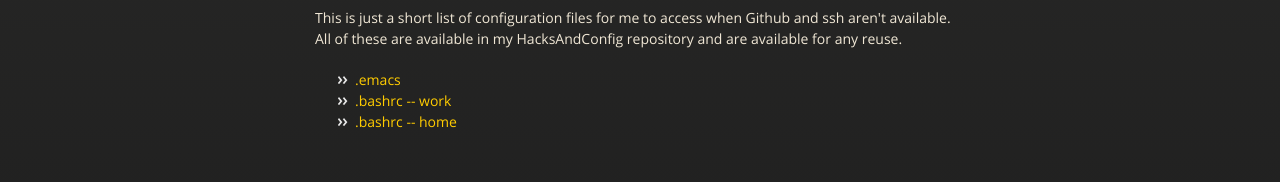
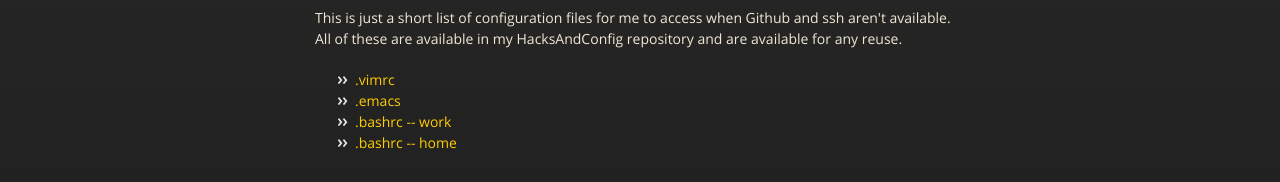
Before and after one commit to brian-rieder/brian-rieder.github.io, a plain HTML site: page miscfiles.html in a window 1280 px wide. Shown: the part 305-487 px from the top of the page. Drawn offline with nearby package versions, Linux system fonts and the light colour scheme.

Commit message:
Added Github raw links to fix relative link issue

```diff
--- a/miscfiles.html
+++ b/miscfiles.html
@@ -47,8 +47,9 @@
 	<p>This is just a short list of configuration files for me to access when Github and ssh aren't available. All of these are available in my HacksAndConfig repository and are available for any reuse.</p>
 
 	<ul>
-	  <li><a href="/etcfiles/.emacs">.emacs</a></li>
-	  <li><a href="/etcfiles/education.html">.bashrc -- work</a></li>
+	  <li><a href="https://raw.githubusercontent.com/brian-rieder/PersonalHacksAndConfig/master/.vim/.vimrc">.vimrc</a></li>
+	  <li><a href="https://raw.githubusercontent.com/brian-rieder/PersonalHacksAndConfig/master/config/.emacs">.emacs</a></li>
+	  <li><a href="https://raw.githubusercontent.com/brian-rieder/PersonalHacksAndConfig/master/config/.bashrc_work">.bashrc -- work</a></li>
 	  <li><a href="/etcfiles/.bashrc_home">.bashrc -- home</a></li>
 	</ul>
 
```
